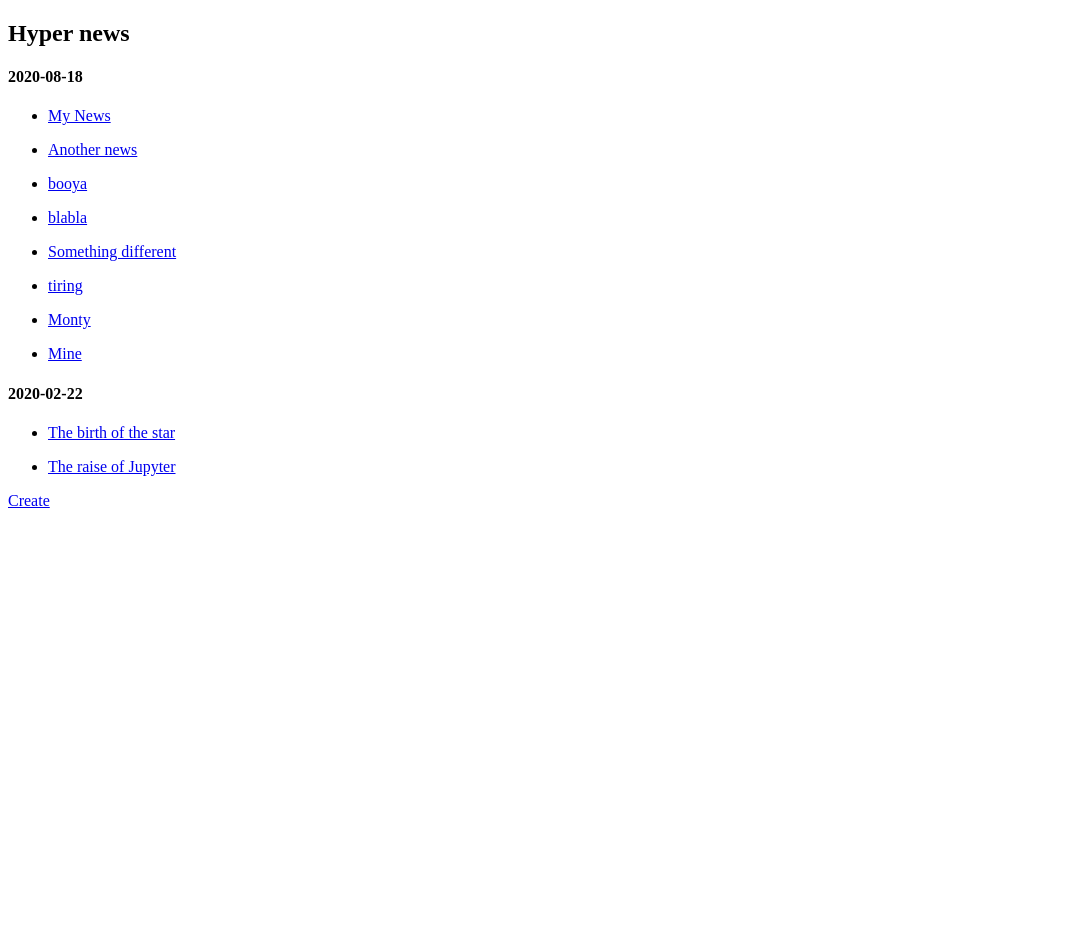
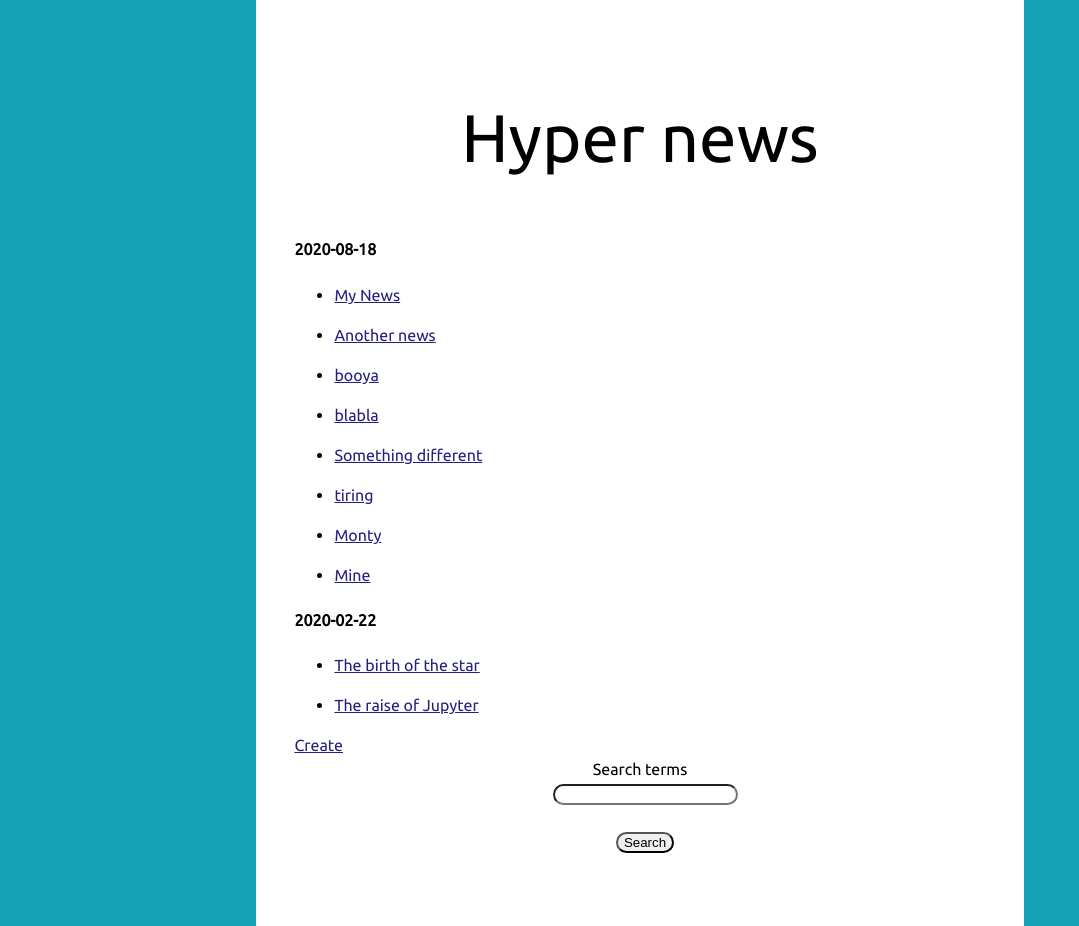
Before and after one commit to carlokruger/hypernews, a Django app: page /news/ in a window 1280 px wide. Shown: the whole page, without its empty margins (0-1079 px from the left). Before the commit the page ends 508 px from the top, so only its background shows below. Run offline with Django 3.2, Linux system fonts and the light colour scheme.

Commit message:
completed Stage 5

```diff
--- a/hypernews/urls.py
+++ b/hypernews/urls.py
@@ -17,14 +17,18 @@ from django.contrib import admin
 from django.urls import path, re_path
 from news.views import IndexView, NewsDetailView, NewsView, CreateArticleView
 from django.views.generic import RedirectView
+from django.conf.urls.static import static
+from hypernews.settings import STATIC_URL
 
 
 urlpatterns = [
     path('admin/', admin.site.urls),
-    path('', IndexView.as_view()),
+    path('', RedirectView.as_view(url='news/')),
     re_path(r'^news/[0-9]+', NewsDetailView.as_view()),
     path('news/', NewsView.as_view()),
     path('news', RedirectView.as_view(url='news/')),
     path('news/create/', CreateArticleView.as_view()),
     path('news/create', RedirectView.as_view(url='/news/create/'))
 ]
+
+urlpatterns += static(STATIC_URL)
--- a/news/templates/news/news.html
+++ b/news/templates/news/news.html
@@ -2,6 +2,8 @@
 <html lang="en">
 <head>
     <meta charset="UTF-8">
+    {% load static %}
+    <link rel="stylesheet" href="{% static 'css/base.css' %}">
     <title>Hypernews</title>
 </head>
 <body>
@@ -17,5 +19,12 @@
 </ul>
 {% endfor %}
 <a target="_blank" href="/news/create/">Create</a>
+
+<form action="/news/" method="get">
+        {% csrf_token %}
+        <label for="q">Search terms</label><br>
+        <input type="text" name="q" id="q"><br><br>
+        <input type="submit" value="Search">
+    </form>
 </body>
 </html>
--- a/news/views.py
+++ b/news/views.py
@@ -54,13 +54,24 @@ class NewsView(View):
             news = json.load(json_db)
         dates = []
         url_titles = []
-        for datum in news:
-            url_titles.append([datum["created"][:10], datum["link"], datum["title"]])
-            if datum["created"][:10] not in dates:
-                dates.append(datum["created"][:10])
-        dates.sort(reverse=True)
+        if request.GET.get('q') is None:
+            for datum in news:
+                url_titles.append([datum["created"][:10], datum["link"], datum["title"]])
+                if datum["created"][:10] not in dates:
+                    dates.append(datum["created"][:10])
+            dates.sort(reverse=True)
 
-        context = {"dates": dates, "data": url_titles}
+            context = {"dates": dates, "data": url_titles}
+        else:
+            for item in news:
+                if request.GET['q'] in item["title"]:
+                    url_titles.append([item["created"][:10], item["link"], item["title"]])
+                    if item["created"][:10] not in dates:
+                        dates.append(item["created"][:10])
+                dates.sort(reverse=True)
+
+                context = {"dates": dates, "data": url_titles}
+
         return render(request, self.template_name, context)
 
 
--- /dev/null
+++ b/static/css/base.css
@@ -0,0 +1,34 @@
+@import url('https://fonts.googleapis.com/css2?family=Ubuntu&display=swap');
+
+html {
+	background: #17a2b8;
+}
+
+body {
+	margin: 0% 20%;
+	padding: 3%;
+	background: #ffffff;
+	line-height: 1.5;
+    font-family: Ubuntu, sans-serif;
+}
+
+h2 {
+	text-align: center;
+    font-size: 4.2rem;
+    line-height: 1.3;
+    font-weight: 400;
+}
+
+form {
+	text-align: center;
+	margin-bottom: 5%;
+}
+
+input {
+	border-radius: 50px;
+	margin-left: 10px;
+}
+
+a {
+	color: #242080;
+}
```
Also changed, not shown: hypernews/settings.py (+6 -1 lines).
